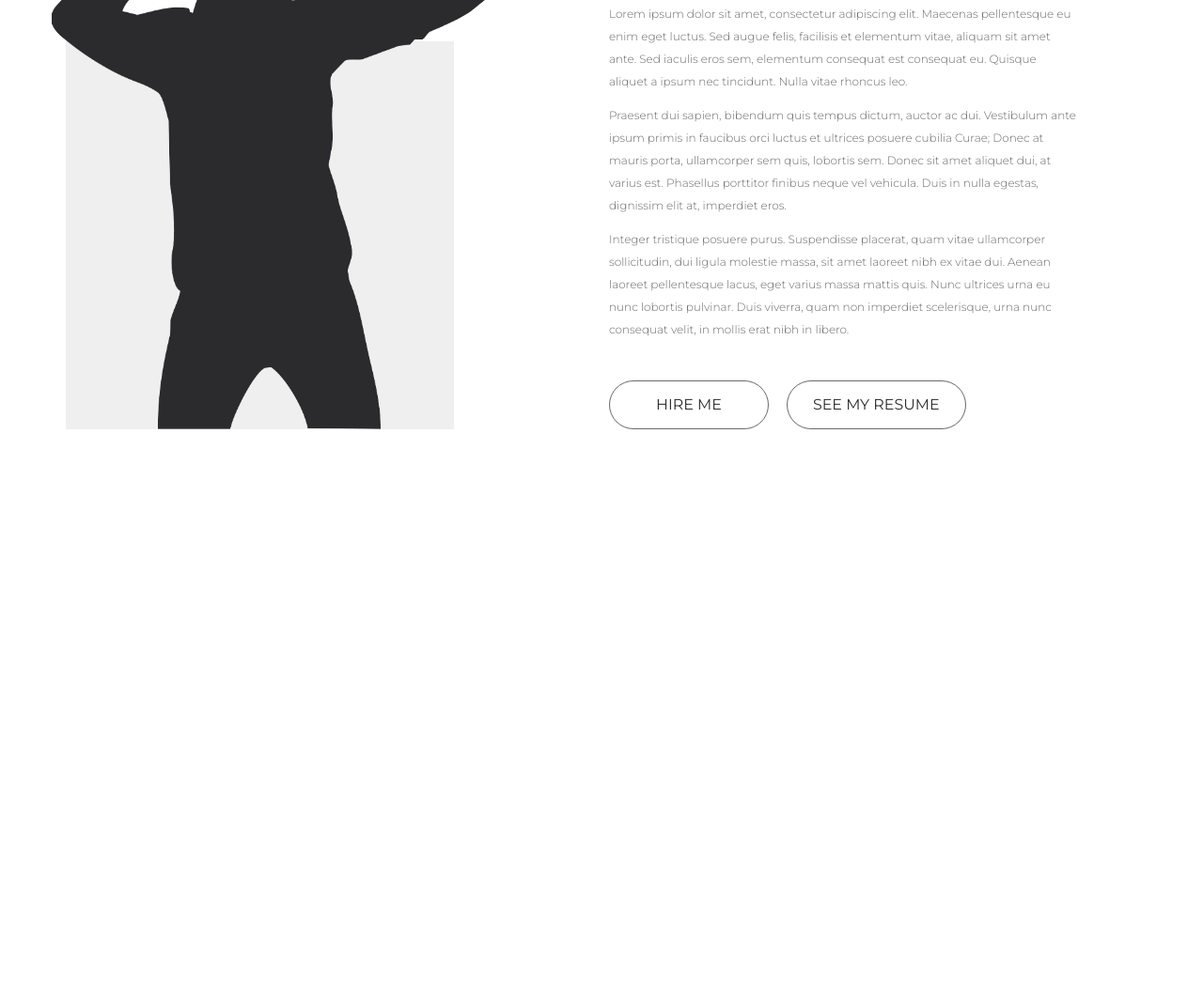
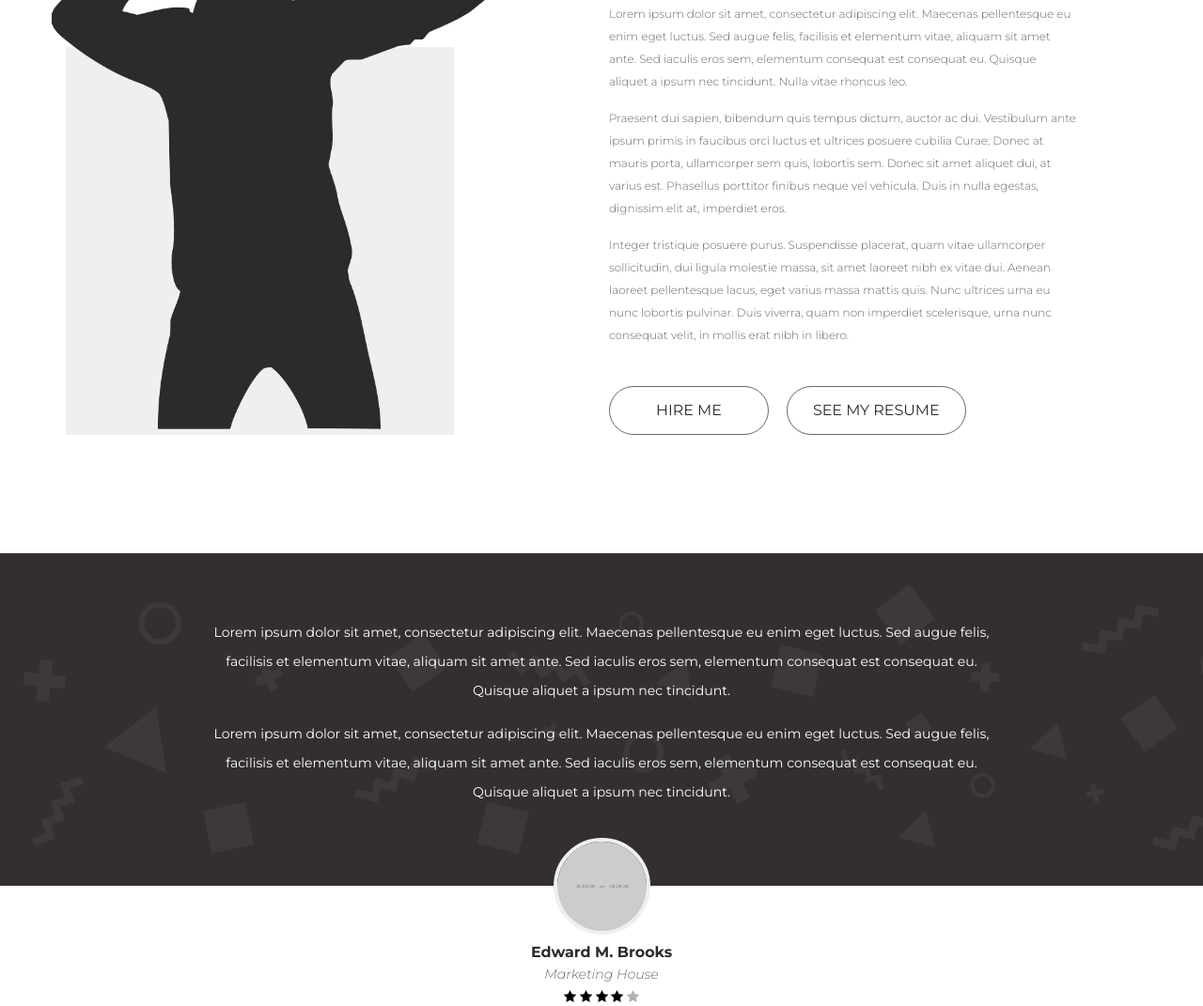
Before and after one commit to ComeSSSomeAll/portfolio, a plain HTML site: page index.html in a window 1280 px wide. Shown: the part 2157-3228 px from the top of the page at 94% size. Before the commit the page ends 2740 px from the top, so only its background shows below. Drawn offline with Linux system fonts and the light colour scheme; placeholder pictures from the web are drawn by us.

Commit message:
added review block

```diff
--- /dev/null
+++ b/assets/blocks/reviews.less
@@ -0,0 +1,66 @@
+// main: ../style.less
+
+.reviews {
+    padding: 4.6rem 0;
+    position: relative;
+    background: #332F30
+    url("../assets/img/reviews-bg.png")
+    center no-repeat;
+}
+
+.reviews__item {
+    width: 100%;
+    max-width: 830px;
+    margin: 0 auto;
+}
+
+.reviews__text {
+    font-size: 0.94rem;
+    color: #fff;
+    line-height: 2.2;
+    text-align: center;
+}
+
+.reviews__author {
+    width: 100%;
+    margin-top: -51px;
+    text-align: center;
+
+    position: absolute;
+    top: 100%;
+    left: 0;
+    z-index: 1;
+}
+
+.reviews__photo {
+    display: block;
+    margin: 0 auto 0.6rem;
+    width: 103px;
+    height: 103px;
+    border-radius: 50%;
+    border: 4px solid #EFEFEF;
+}
+
+.reviews__name {
+    margin-bottom: 0.3rem;
+    font-size: 1.06rem;
+    color: @black;
+    font-weight: 700;
+}
+
+.reviews__company {
+    margin-bottom: .4rem;
+    font-size: 0.94rem;
+    color: @gray;
+    font-style: italic;
+    font-weight: 300;
+}
+
+.reviews__star {
+    width: 13px;
+    height: 13px;
+
+    &--unactive {
+        opacity: 0.3;
+    }
+}
--- a/assets/style.less
+++ b/assets/style.less
@@ -15,6 +15,10 @@ body {
 
 h1,h2,h3,h4,h5,h6 {
     margin: 0;
+}
+
+p {
+    margin: 0 0 1rem;
 }
 
 *,
@@ -37,3 +41,4 @@ h1,h2,h3,h4,h5,h6 {
 @import "blocks/work.less";
 @import "blocks/helpers.less";
 @import "blocks/about.less";
+@import "blocks/reviews.less";
--- a/index.html
+++ b/index.html
@@ -265,5 +265,40 @@
         </div> <!-- /.container -->
     </section> <!-- /.about -->
 
+
+    <!-- Reviws -->
+
+    <div class="reviews">
+        <div class="container">
+
+            <div class="reviews__item">
+                <div class="reviews__text">
+                    <p>Lorem ipsum dolor sit amet, consectetur adipiscing elit. Maecenas pellentesque eu enim eget luctus.
+                        Sed augue felis, facilisis et elementum vitae, aliquam sit amet ante.
+                        Sed iaculis eros sem, elementum consequat est consequat eu.
+                        Quisque aliquet a ipsum nec tincidunt.</p>
+                    <p>Lorem ipsum dolor sit amet, consectetur adipiscing elit. Maecenas pellentesque eu enim eget luctus.
+                        Sed augue felis, facilisis et elementum vitae, aliquam sit amet ante.
+                        Sed iaculis eros sem, elementum consequat est consequat eu.
+                        Quisque aliquet a ipsum nec tincidunt.</p>
+                </div>
+
+                <div class="reviews__author">
+                    <img class="reviews__photo" src="https://placehold.it/103/333" alt="">
+                    <div class="reviews__name">Edward M. Brooks</div>
+                    <div class="reviews__company">Marketing House</div>
+                    <div class="reviews__rating">
+                        <img  class="reviews__star" src="assets/img/star.svg" width="13" height="13" alt="">
+                        <img class="reviews__star" src="assets/img/star.svg" width="13" height="13" alt="">
+                        <img class="reviews__star" src="assets/img/star.svg" width="13" height="13" alt="">
+                        <img class="reviews__star" src="assets/img/star.svg" width="13" height="13" alt="">
+                        <img class="reviews__star reviews__star--unactive" src="assets/img/star.svg" width="13" height="13" alt="">
+                    </div>
+                </div>
+            </div>  <!-- /.reviews__item -->
+
+        </div>  <!-- /.container -->
+    </div>  <!-- /.reviews -->
+
 </body>
 </html>
```
Also changed, not shown: assets/img/reviews-bg.png (added), assets/img/star.svg (added), assets/style.css.
